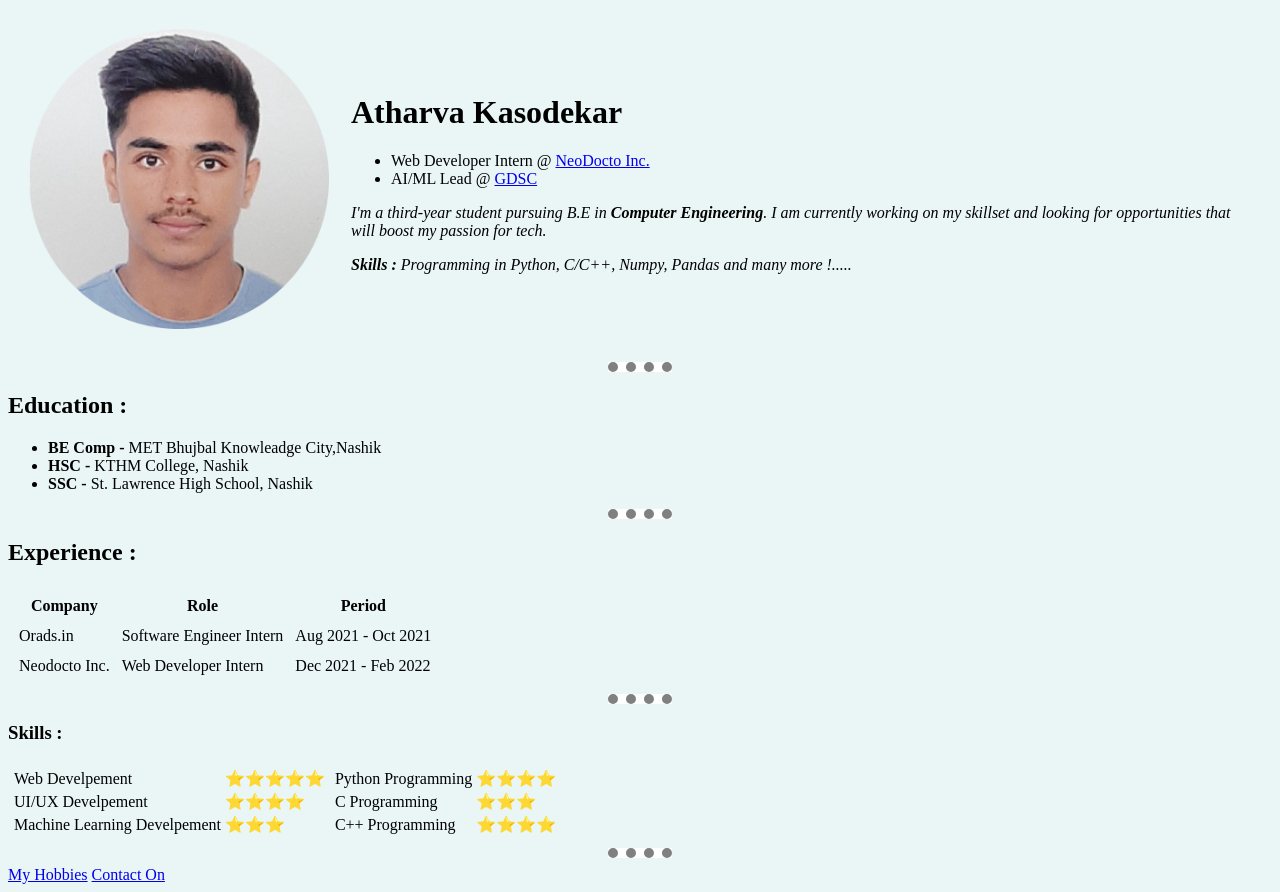
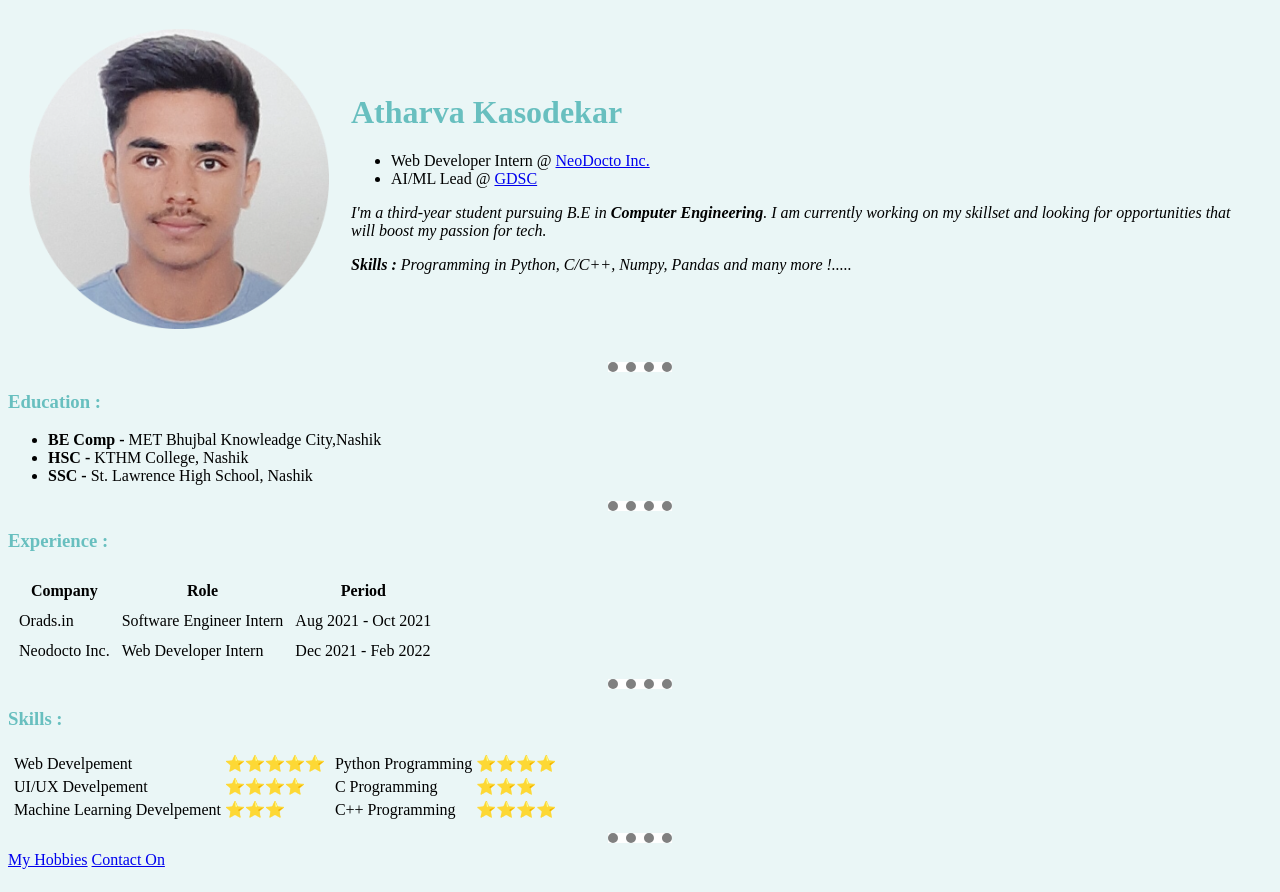
Before and after one commit to atharvakasodekar412/Personal_Portfolio_Website, a plain HTML site: page index.html in a window 1280 px wide. Drawn offline with Linux system fonts and the light colour scheme.

Commit message:
css style

```diff
--- a/index.html
+++ b/index.html
@@ -5,19 +5,7 @@
     <meta http-equiv="X-UA-Compatible" content="IE=edge">
     <meta name="viewport" content="width=device-width, initial-scale=1.0">
     <title>Atharva's Personal Site</title>
-    <style>
-        body {
-            background-color: #EAF6F6;
-        }
-
-        hr {
-            border-style: none;
-            border-top: dotted grey;
-            background-color: #fff;
-            border-width: 10px;
-            width:5%;
-        }
-    </style>
+    <link rel="stylesheet" href="style.css">
 </head>
 <body>
     <table cellspacing="20">
@@ -39,14 +27,14 @@
 
     <hr size="2" noshade>
 
-    <h2>Education : </h2>
+    <h3>Education : </h3>
     <ul>
         <li><Strong>BE Comp - </Strong>MET Bhujbal Knowleadge City,Nashik</li>
         <li><Strong>HSC - </Strong>KTHM College, Nashik</li>
         <li><strong>SSC - </strong>St. Lawrence High School, Nashik</li>
     </ul>
     <hr size="2" noshade>
-    <h2>Experience : </h2>
+    <h3>Experience : </h3>
     <table cellspacing="10">
         <thead>
             <tr>
--- /dev/null
+++ b/style.css
@@ -0,0 +1,19 @@
+body {
+    background-color: #EAF6F6;
+}
+
+hr {
+    border-style: none;
+    border-top: dotted grey;
+    background-color: #fff;
+    border-width: 10px;
+    width:5%;
+}
+
+h1{
+    color:#68BFBF;
+}
+
+h3{
+    color:#68BFBF;
+}
```
Also changed, not shown: contact.html (+2 -0 lines), hobbies.html (+2 -0 lines).
